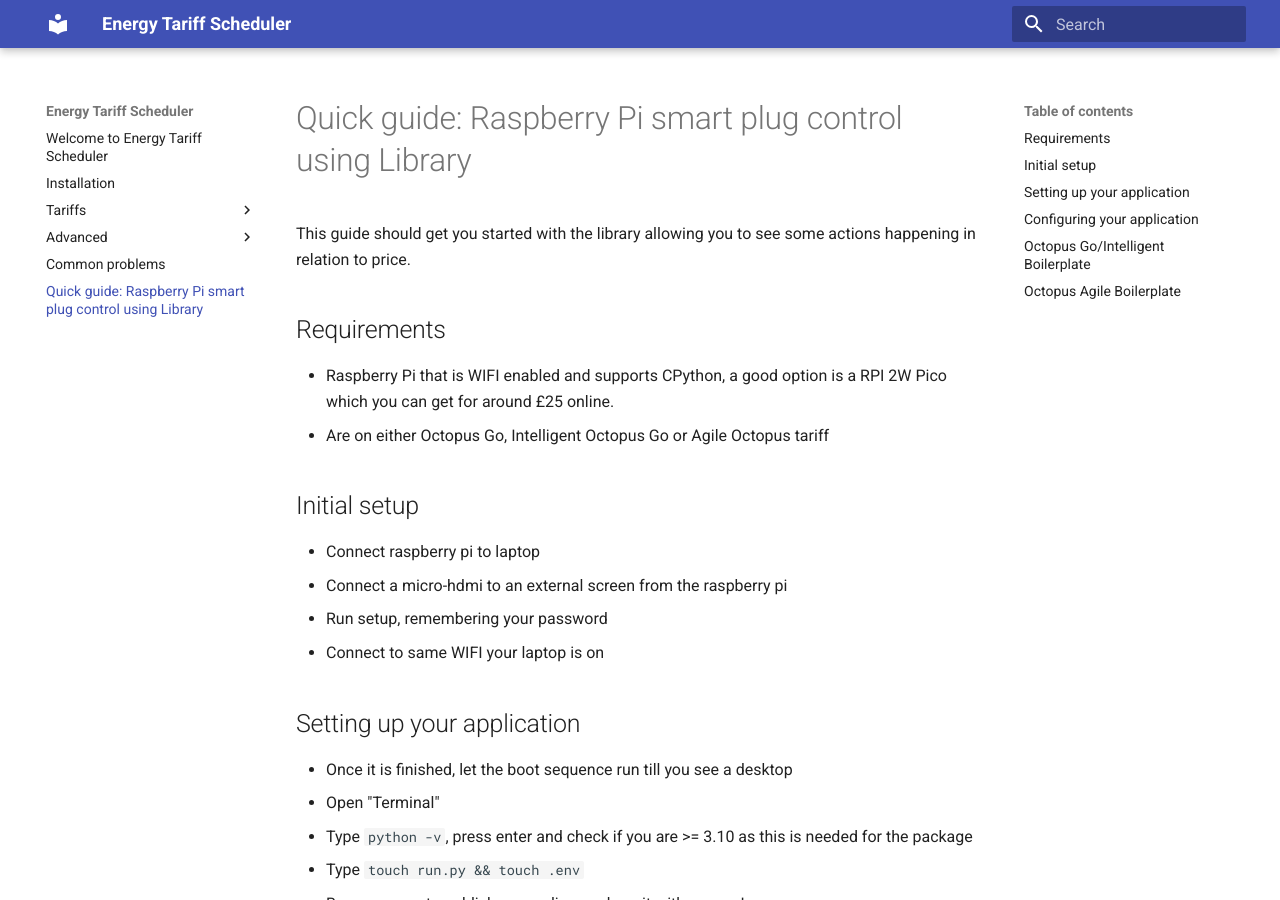
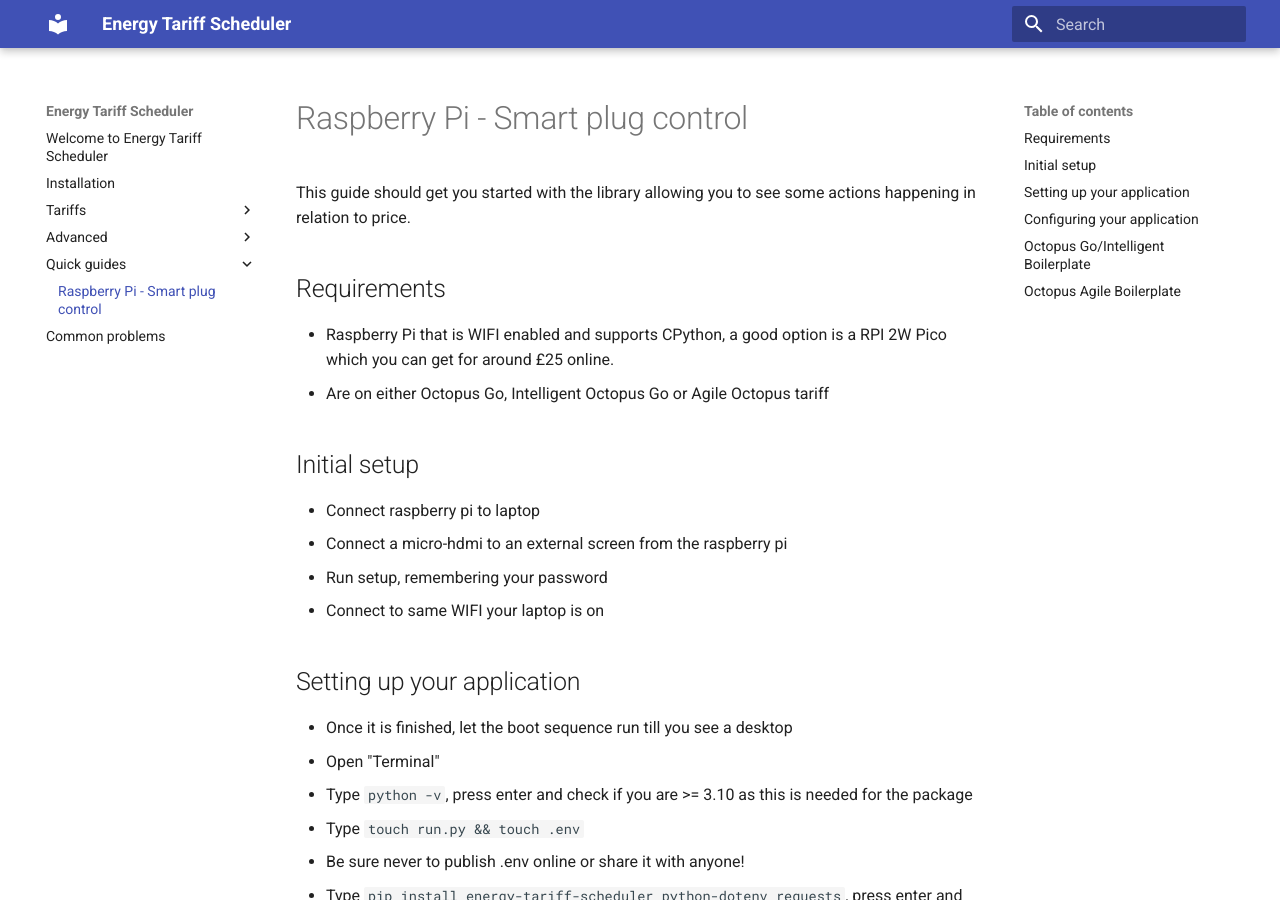
Before and after one commit to craigwh10/energy-tariff-scheduler, an MkDocs documentation site: the page built from docs/quick-guides/quick-start-rpi.md, in a window 1280 px wide and 900 px high. Built offline with MkDocs 1.6.1 and Material for MkDocs 9.7.7, drawn with Linux system fonts in a browser that asks for light colours.

Commit message:
re added quick guides as a dir

````diff
--- a/docs/quick-start-rpi.md
+++ b/docs/quick-guides/quick-start-rpi.md
@@ -1,4 +1,4 @@
-# Quick guide: Raspberry Pi smart plug control using Library
+# Raspberry Pi - Smart plug control
 
 This guide should get you started with the library allowing you to see some actions happening in relation to price.
 
@@ -121,7 +121,3 @@ runner.run_octopus_agile_tariff_schedule(
     account_number=OCTO_ACC_NO,
 )
 ```
-
-<div style="display: flex; width: 100%; background: #ebebeb; padding: 1em; gap: 1em; border-radius: 0.2em; margin-top: 2em;">
-    <a href="../getting-started/custom-prices-to-include" style="flex: 6; text-align: center; color: white; background: var(--md-typeset-a-color); padding: 0.5em 0em;">Next &rarr;</a>
-</div>
````
Also changed, not shown: docs/.pages.
